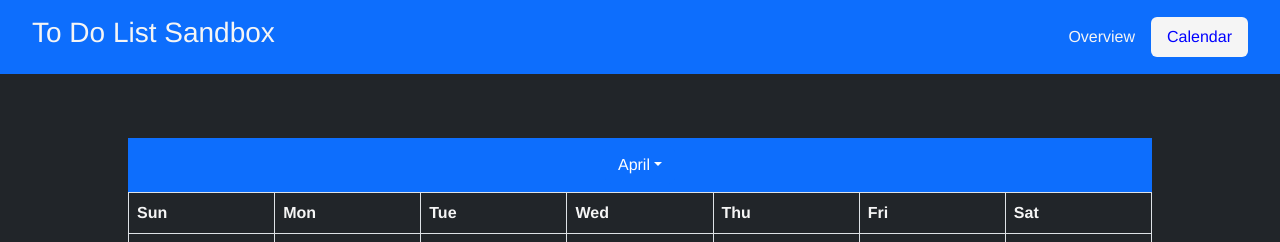
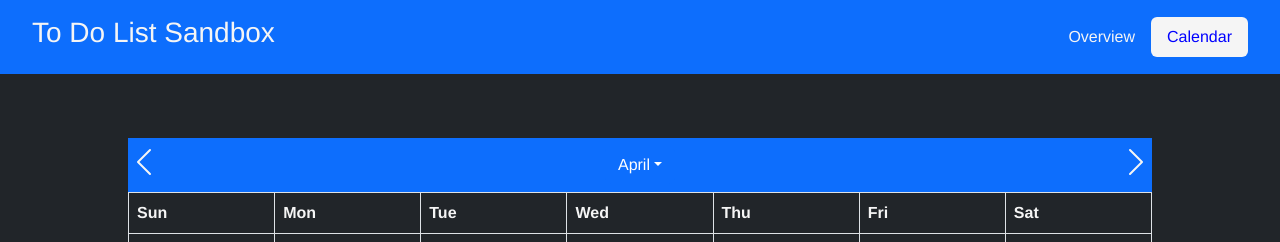
Before and after one commit to faizbasir/FE-to-do-list, a React app: page /calendar in a window 1280 px wide. Shown: the top 242 px of the page. Built offline with nearby package versions, Linux system fonts and the light colour scheme.

Commit message:
updated month selection functions

```diff
--- a/src/App.scss
+++ b/src/App.scss
@@ -7,11 +7,6 @@ $font-family-code: source-code-pro, Menlo, Monaco, Consolas, "Courier New",
   monospace;
 $font-family-base: Helvetica;
 $paragraph-margin-bottom: 0;
-
-$table-color: whitesmoke;
-$table-bg-scale: -30%;
-$table-cell-padding-x-sm: 1rem;
-$table-bg: #212529;
 
 $navbar-padding-y: 1rem;
 $navbar-padding-x: 2rem;
@@ -27,6 +22,4 @@ $card-border-color: whitesmoke;
 
 $modal-content-color: whitesmoke;
 
-$dropdown-bg: #d3d3d3;
-
 @import "../node_modules/bootstrap/scss/bootstrap";
--- a/src/components/UI/content/calendar/CalendarHeader.tsx
+++ b/src/components/UI/content/calendar/CalendarHeader.tsx
@@ -2,9 +2,11 @@ import moment from "moment";
 import React, { useState } from "react";
 import "./styles/CalendarHeader.scss";
 import { Dropdown } from "react-bootstrap";
+import { ChevronRight, ChevronLeft } from "react-bootstrap-icons";
 
 interface monthProp {
   onChange: (monthIndex: number) => void;
+  onShift: (monthNumber: number) => void;
 }
 
 const CalendarHeader = (props: monthProp) => {
@@ -16,6 +18,20 @@ const CalendarHeader = (props: monthProp) => {
     props.onChange(months.indexOf(e.currentTarget.innerHTML));
   };
 
+  const previousMonthShiftHandler = () => {
+    if (month !== "January") {
+      setMonth(months[months.indexOf(month) - 1]);
+      props.onShift(months.indexOf(month) - 1);
+    }
+  };
+
+  const nextMonthShiftHandler = () => {
+    if (month !== "December") {
+      setMonth(months[months.indexOf(month) + 1]);
+      props.onShift(months.indexOf(month) + 1);
+    }
+  };
+
   const monthsSelector = months.map((month) => (
     <Dropdown.Item href="" key={month} onClick={selectMonthHandler}>
       {month}
@@ -25,15 +41,25 @@ const CalendarHeader = (props: monthProp) => {
   return (
     <>
       <div className="header-container bg-primary">
-        <div className="mx-auto dropdown-months">
+        <ChevronLeft
+          className="chevron-icon"
+          onClick={previousMonthShiftHandler}
+        />
+        <div className="mx-auto dropdown-button">
           <Dropdown className="">
             <Dropdown.Toggle variant="primary" id="dropdown-basic">
               {month}
             </Dropdown.Toggle>
 
-            <Dropdown.Menu>{monthsSelector}</Dropdown.Menu>
+            <Dropdown.Menu className="dropdown-months">
+              {monthsSelector}
+            </Dropdown.Menu>
           </Dropdown>
         </div>
+        <ChevronRight
+          className="chevron-icon"
+          onClick={nextMonthShiftHandler}
+        />
       </div>
     </>
   );
--- a/src/components/UI/content/calendar/CalendarList.tsx
+++ b/src/components/UI/content/calendar/CalendarList.tsx
@@ -20,13 +20,19 @@ const CalendarList = () => {
     console.log(selectedMonth);
   };
 
+  const monthShift = (shiftedMonth: number) => {
+    setMonth(shiftedMonth);
+  };
+
   return (
     <>
-      <CalendarHeader onChange={monthChange} />
+      <CalendarHeader onChange={monthChange} onShift={monthShift} />
       <div className="calendar-container">
         <table className="table table-striped table-fixed">
           <thead>
-            <tr key={"header"}>{daysInWeek}</tr>
+            <tr key={"header"} className="header-row">
+              {daysInWeek}
+            </tr>
           </thead>
           <tbody>
             <CalendarContent selectedMonth={month} />
--- a/src/components/UI/content/calendar/styles/CalendarContent.scss
+++ b/src/components/UI/content/calendar/styles/CalendarContent.scss
@@ -23,6 +23,7 @@ td {
   overflow: hidden;
   white-space: nowrap;
   text-overflow: ellipsis;
+  color: whitesmoke;
 }
 
 @media screen and (max-width: 1440px) {
--- a/src/components/UI/content/calendar/styles/CalendarHeader.scss
+++ b/src/components/UI/content/calendar/styles/CalendarHeader.scss
@@ -2,11 +2,22 @@
   width: 80%;
   margin: auto;
   padding: 0.5rem 0;
+  display: flex;
+  justify-content: space-between;
 }
-.dropdown-months {
+.dropdown-button {
   width: fit-content;
 }
 .header {
   width: fit-content;
   margin: auto;
 }
+.chevron-icon {
+  width: 2rem;
+  height: 2rem;
+  color: whitesmoke;
+  cursor: pointer;
+}
+.dropdown-months {
+  background-color: #d3d3d3 !important;
+}
--- a/src/components/UI/content/calendar/styles/CalendarList.scss
+++ b/src/components/UI/content/calendar/styles/CalendarList.scss
@@ -2,3 +2,9 @@
   width: 80%;
   margin: auto;
 }
+
+.header-row {
+  th {
+    color: whitesmoke !important;
+  }
+}
```
